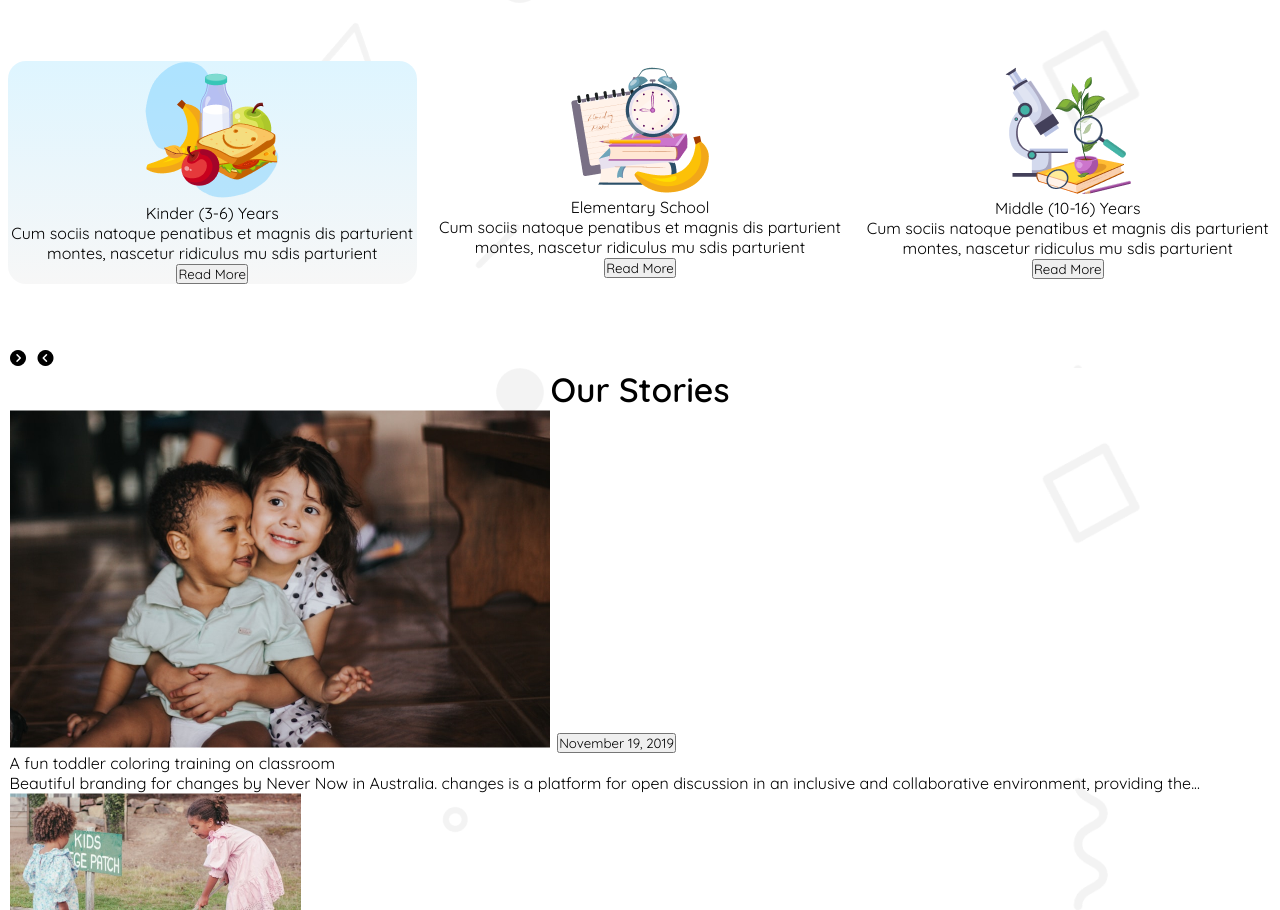
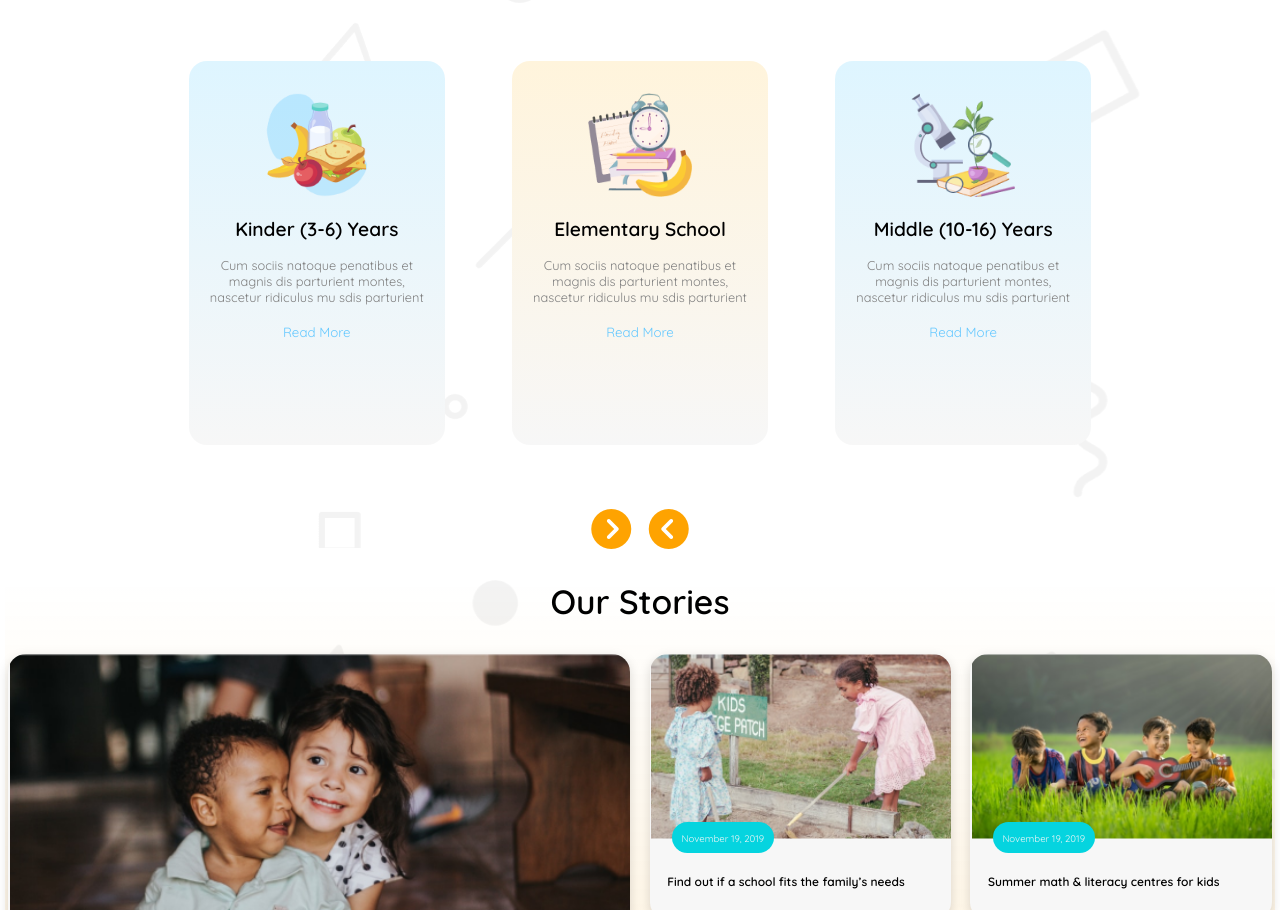
Before and after one commit to AzizaZaman101/B11-A2-Kids-School-solve, a plain HTML site: page index.html in a window 1280 px wide. Shown: the part 742-1652 px from the top of the page. Drawn offline with Linux system fonts and the light colour scheme.

Commit message:
Did our stories part-the whole css including the media quries as required

```diff
--- a/index.html
+++ b/index.html
@@ -104,47 +104,49 @@
 
     <!--Our Stories-->
 
-    <section class="background_pic">
+    <section class="stories background_pic">
       <p class="second_heading">Our Stories</p>
       <div class="story-cards">
-        <div class="story-card">
+        <div class="story-card-1 basic">
           <img src="./assets/story-1.png" alt="" class="story-img" />
           <button class="story">November 19, 2019</button>
-          <p class="card_heading">
+          <p class="card_heading another">
             A fun toddler coloring training on classroom
           </p>
-          <p class="card_description">
+          <p class="card_description another">
             Beautiful branding for changes by Never Now in Australia. changes is
             a platform for open discussion in an inclusive and collaborative
             environment, providing the...
           </p>
         </div>
-        <div class="story-card-2">
+        <div class="story-card basic">
           <img src="./assets/story-2.png" alt="" class="story-img" />
           <button class="story">November 19, 2019</button>
-          <p class="card_heading">
+          <p class="card_heading2">
             Find out if a school fits the family’s needs
           </p>
         </div>
-        <div class="story-card-2">
+        <div class="story-card basic">
           <img src="./assets/story-3.png" alt="" class="story-img" />
           <button class="story">November 19, 2019</button>
-          <p class="card_heading">Summer math & literacy centres for kids</p>
+          <p class="card_heading2">Summer math & literacy centres for kids</p>
         </div>
-        <div class="story-card-2">
+        <div class="story-card basic">
           <img src="./assets/story-4.png" alt="" class="story-img" />
           <button class="story">September 10, 2019</button>
-          <p class="card_heading">
+          <p class="card_heading2">
             Classroom management techniques for new tutors
           </p>
         </div>
-        <div class="story-card">
+        <div class="story-card basic">
           <img src="./assets/story-5.png" alt="" class="story-img" />
           <button class="story">July 19, 2019</button>
-          <p class="card_heading">Conversation rhymes improve kids listening</p>
+          <p class="card_heading2">
+            Conversation rhymes improve kids listening
+          </p>
         </div>
       </div>
-      <button class="regular black">View All</button>
+      <button class="regular black view">View All</button>
     </section>
 
     <!--Footer Section-->
--- a/style.css
+++ b/style.css
@@ -59,6 +59,11 @@ li>a{
     text-align: center;
     font-size: 2.1rem;
     font-weight: 600;
+}
+
+.card_heading{
+    font-weight: 600;
+    font-size: 1.2rem;
 }
 
 /*Header styles*/
@@ -123,40 +128,142 @@ header{
 
 /*Standard Curriculum*/
 
+main{
+    display: flex;
+    flex-direction: column;
+    align-items: center;
+    justify-content: center;
+    margin-bottom: 2rem;
+}
+
 .curriculum_cards{
     padding: 4rem 0rem;
     display: grid;
     grid-template-columns: repeat(3,1fr);
-    justify-content: center;
+    justify-content: space-evenly;
     align-items: center;
     text-align: center;
-    gap: 1rem;
+    gap: 4rem;
 }
 
 .card{
     border-style: none;
     border-radius: 18px;
+    max-width: 14rem;
+    height: 20rem;
+    padding: 2rem 1rem;
 }
 
 .card-1{
     background-image: linear-gradient(#DEF5FF,var(--primary-white));
+}
+.card-2{
+    background-image: linear-gradient(#FFF4DC,var(--primary-white));
+}
+.card-3{
+    background-image: linear-gradient(#DEF5FF,var(--primary-white));
+}
+
+.card_image{
+    width: 6.5rem;
+    height: 6.5rem;
+    opacity: 80%;
+    margin-bottom: 1rem;
 
 }
 
-.card_image{
-    width:;
+i.fa-circle-chevron-right,
+i.fa-circle-chevron-left{
+    color: var(--primary-yellow);
+    height:30px;
+    font-size: 40px;
+}
+
+.card-btn{
+    color:#64C8FF;
+    border-style: none;
+    background-color: transparent;
+}
+
+
+.card_description{
+    color: #808080;
+    font-size: 0.8rem;
+    font-weight: 400;
+    margin: 1rem 0rem;
 }
 
 /*Our Stories*/
 
+.stories{
+    display: flex;
+    flex-direction: column;
+    align-items: center;
+    background-image:
+    linear-gradient(transparent,rgba(254, 163, 1, 0.2)),
+    url(./assets/bg.png);
+    background-size: cover;
+}
 
+.basic{
+    border-radius: 18px;
+    overflow: hidden;
+    border-style: none;
+    background-color: var(--primary-white);
+    box-shadow: 0 4px 12px rgba(0, 0, 0, 0.15);
+}
 
+.story-cards{
+    display: grid;
+    grid-template-columns: repeat(4,1fr);
+    grid-template-rows: repeat(2,1fr);
+    padding: 2rem 0rem;
+    gap: 1rem;
+}
+
+.story-card-1{
+    grid-column: 1/ span 2;
+    grid-row: 1/ span 2;
+}
+
+.story{
+    position:relative;
+    left: 1.3rem;
+    bottom: 1.3rem;
+    border-radius: 47px;
+    border-style: none;
+    background-color: var(--nav-blue);
+    color: var(--primary-white);
+    font-size: 0.6rem;
+    font-weight: 400;
+    padding: 0.6rem;
+}
+
+.card_heading2{
+    font-weight: 600;
+    font-size: 0.75rem;
+    padding: 0rem 1rem;
+    padding-bottom: 0.7rem;
+}
+
+.another{
+    padding:0rem 1rem;
+}
+
+.story-img{
+    width:100%;
+}
+
+.view{
+    margin-bottom:2rem;
+}
 
 /*Footer Section*/
 
 footer{
     display: flex;
-    background-color: var(--nav-blue);
+    background-image: linear-gradient(var(--primary-white), #9fd1ed78 40%);
+    padding: 1rem;
 }
 
 
@@ -194,4 +301,25 @@ footer{
     width:100%;
    }
 
+    /*Standard Curriculum*/
+
+   .curriculum_cards{
+    grid-template-columns: repeat(1,1fr);
+    gap:1rem;
+   }
+
+   .right-left-icon{
+    display: none;
+   }
+
+   /*Our Stories*/
+
+   .story-cards{
+    display: grid;
+    grid-template-columns: repeat(2,1fr);
+   }
+
+   .story-card-1{
+    display:none;
+   }
 }
```
